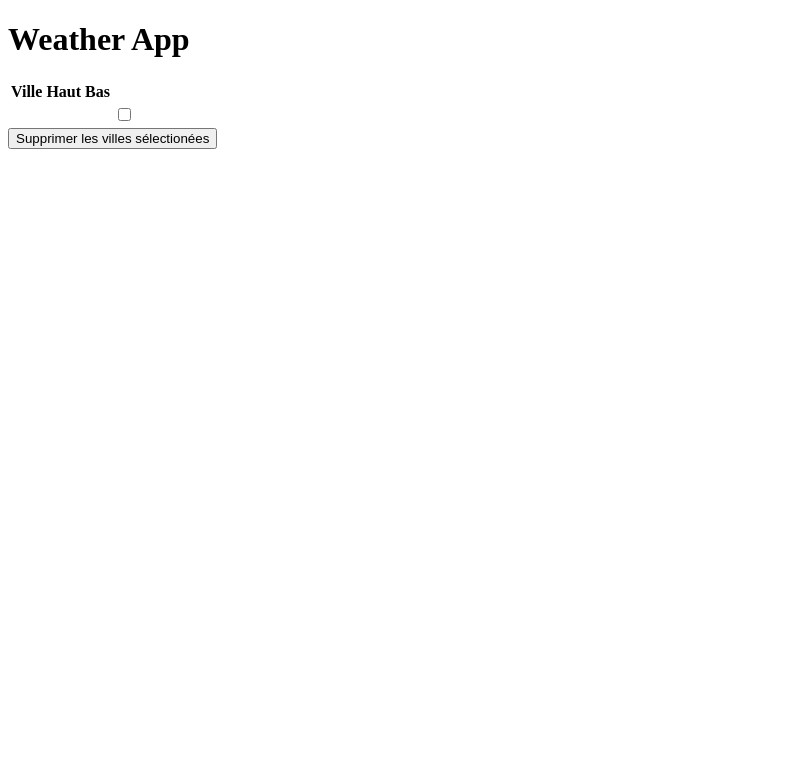
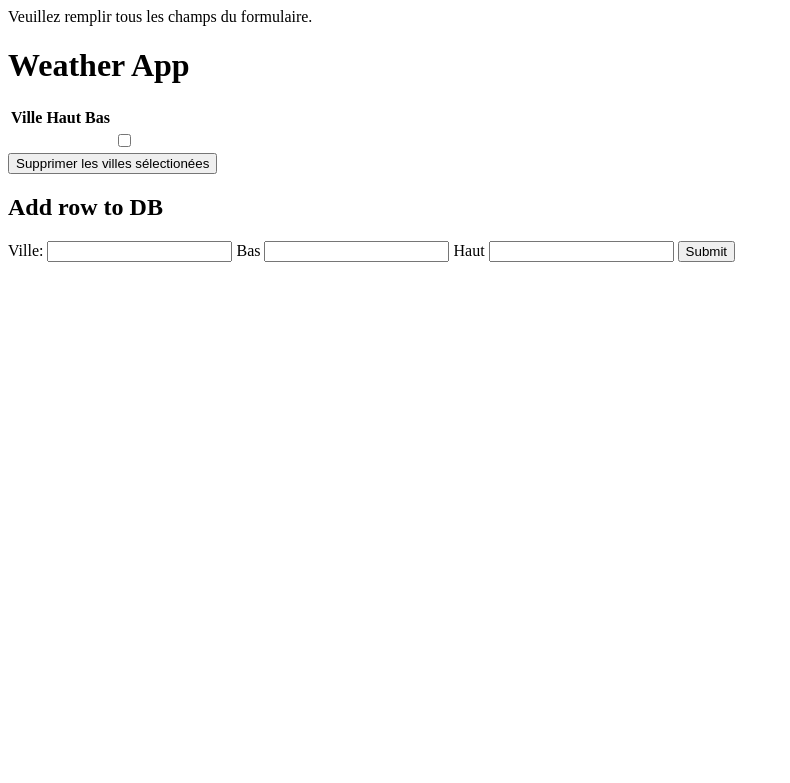
Before and after one commit to Tess-mltx/MySQL_learning, a PHP site: page / in a window 1280 px wide. Shown: the top 783 px of the page, without its empty margins (0-790 px from the left). Run offline with PHP 8.4, Linux system fonts and the light colour scheme; tables that the repository leaves empty or names only in its code hold one stand-in row (values such as "Sample post"); data that the repository does not hold is empty.

Commit message:
creat file php for forms

```diff
--- /dev/null
+++ b/php-pdo/add_row.php
@@ -0,0 +1,18 @@
+<?php
+require_once('connect.php');
+
+if (isset($_POST['submit'])){
+    $ville = isset($_POST['ville']) ? $_POST['ville'] : '';
+    $haut = isset($_POST['haut']) ? $_POST['haut'] : '';
+    $bas = isset($_POST['bas']) ? $_POST['bas'] : '';
+
+    if (!empty($ville) && !empty($haut) && !empty($bas)){
+        $query = $bdd->prepare('INSERT INTO meteo (ville, bas, haut) VALUES (:ville, :bas, :haut)');
+        $query->execute(array(':ville' => $ville, ':bas' => $bas, ':haut' => $haut));
+        header("Location: index.php");
+        exit();
+    }
+} else {
+    echo "Veuillez remplir tous les champs du formulaire.";
+}
+?>
--- a/php-pdo/connect.php
+++ b/php-pdo/connect.php
@@ -1,7 +1,7 @@
 <?php
 try
 {
-	// On se connecte à MySQL
+	// On se connecte à la DB
 	$bdd = new PDO('mysql:host=localhost;dbname=weatherapp;charset=utf8', 'root', '');
 }
 catch(Exception $e)
--- /dev/null
+++ b/php-pdo/delete.php
@@ -0,0 +1,4 @@
+<?php
+require_once('connect.php');
+
+?>
--- a/php-pdo/index.php
+++ b/php-pdo/index.php
@@ -1,5 +1,7 @@
 <?php
 require_once('connect.php');
+require_once('add_row.php');
+require_once('delete.php');
 ?>
 
 <!DOCTYPE html>
@@ -10,13 +12,14 @@
     <meta name="viewport" content="width=device-width, initial-scale=1.0">
     <title>weatherapp</title>
 </head>
+
 <body>
     <header>
         <h1>Weather App</h1>
     </header>
     <main>
-    <form method="post" action="" >
-        <?php
+        <form method="post" action="delete.php">
+            <?php
             echo '<table>
             <tr>
                 <th>Ville</th>
@@ -38,7 +41,20 @@
         // Fermeture de la connexion à la base de données
             $bdd = null;
         ?>
-        <input type="submit" name="deleteVille" value="Supprimer les villes sélectionées">
-    </form>
+            <input type="submit" name="deleteVille" value="Supprimer les villes sélectionées">
+        </form>
+
+        <h2>Add row to DB </h2>
+
+        <form method="post" action="add_row.php">
+            <label for="city">Ville:</label>
+            <input id="city" type="text" name="ville">
+            <label for="min">Bas</label>
+            <input id="min" type="number" name="bas">
+            <label for="max">Haut</label>
+            <input id="max" type="number" name="haut">
+            <input type="submit" name="submit">
+        </form>
+
     </main>
 </body>
```
